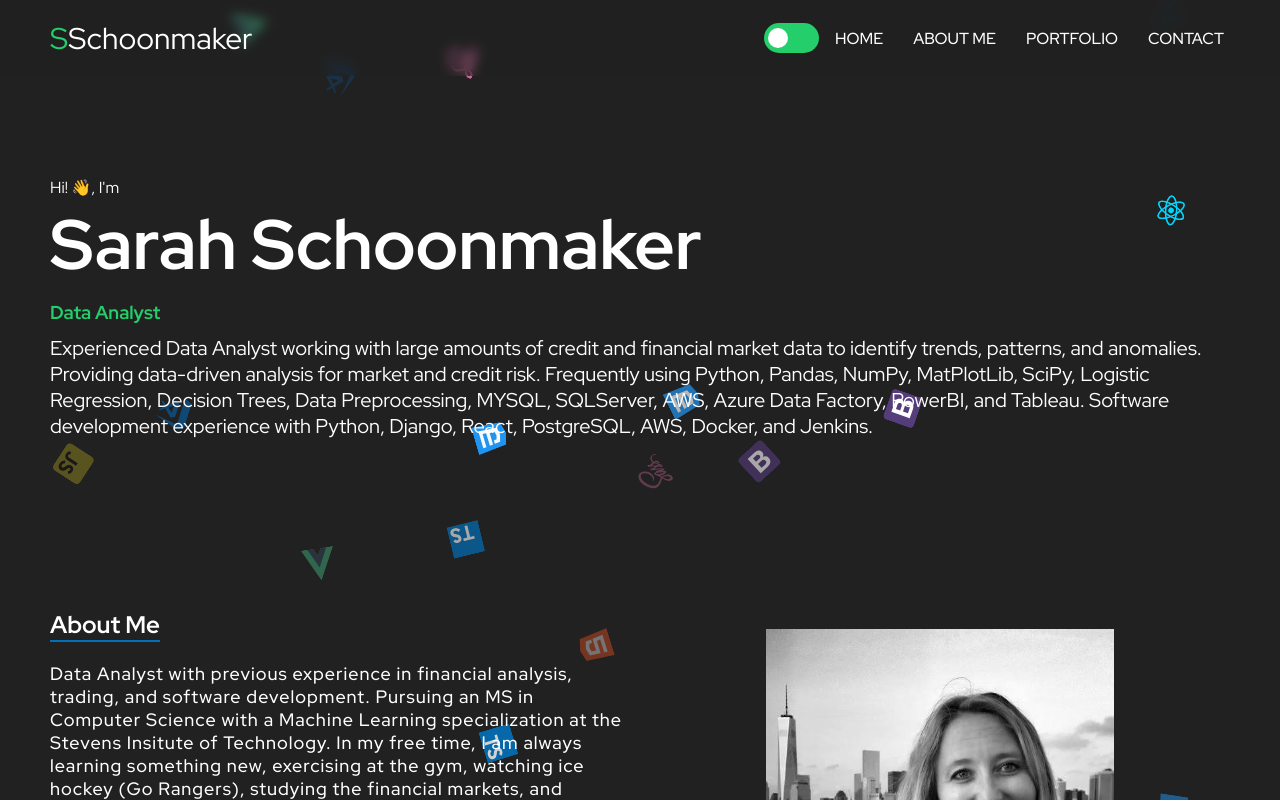
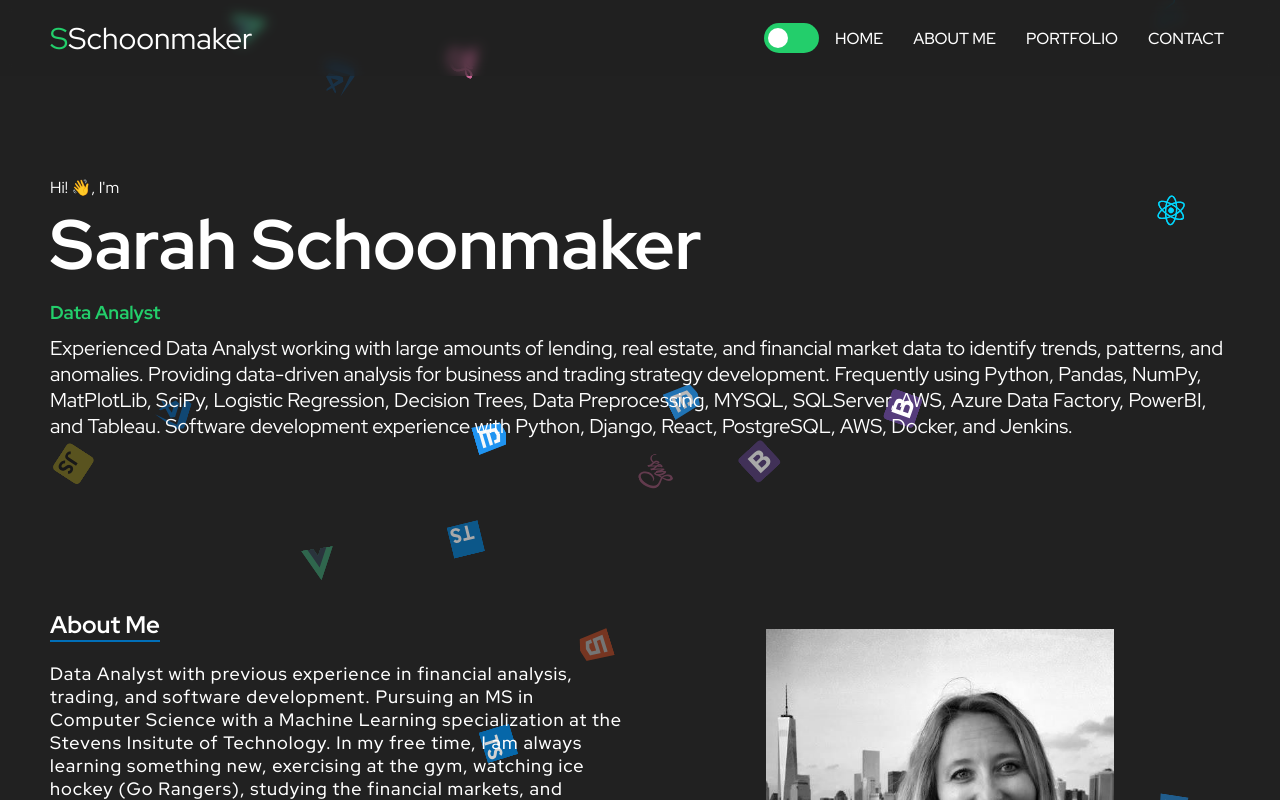
Before and after one commit to SarahSchoonmaker/sarah-react-portfolio, a React (Create React App) app: page / in a window 1280 px wide. Shown: the top 800 px of the page. Built offline with nearby package versions, Linux system fonts and the light colour scheme.

Commit message:
edited styles

```diff
--- a/src/components/Hero/Hero.tsx
+++ b/src/components/Hero/Hero.tsx
@@ -16,8 +16,9 @@
           <h3>Data Analyst</h3>
         </ScrollAnimation>
         <ScrollAnimation animateIn="fadeInUp" delay={0.6 * 1000}>
-          <p className="small-resume">Experienced Data Analyst working with large amounts of credit and financial market
-          data to identify trends, patterns, and anomalies. Providing data-driven analysis for market and credit risk.
+          <p className="small-resume">Experienced Data Analyst working with large amounts of lending, real estate, and financial market
+          data to identify trends, patterns, and anomalies. Providing data-driven analysis for business and trading strategy development.
+
           Frequently using Python, Pandas, NumPy, MatPlotLib, SciPy, Logistic Regression, Decision Trees, Data Preprocessing, MYSQL,
           SQLServer, AWS, Azure Data Factory, PowerBI, and Tableau. Software development experience with Python, Django, React, PostgreSQL, AWS, Docker, and
           Jenkins.
```
